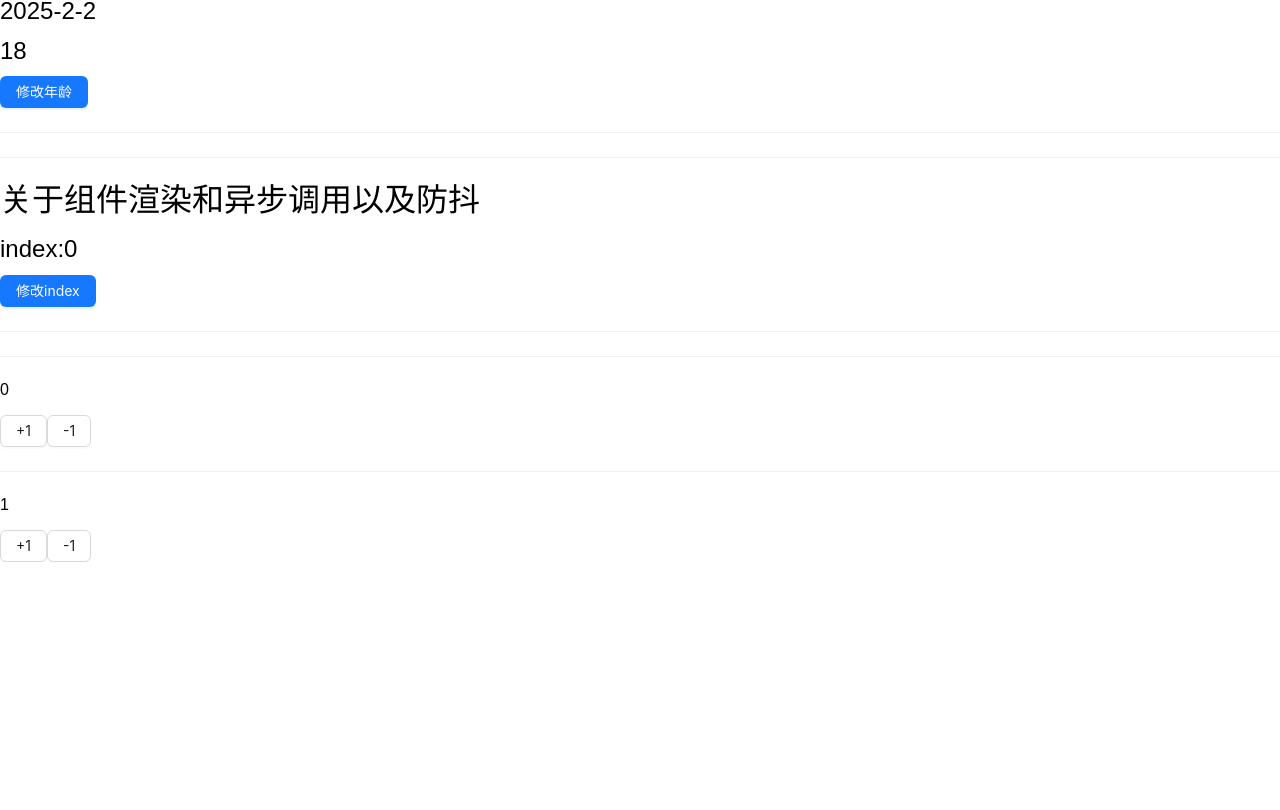
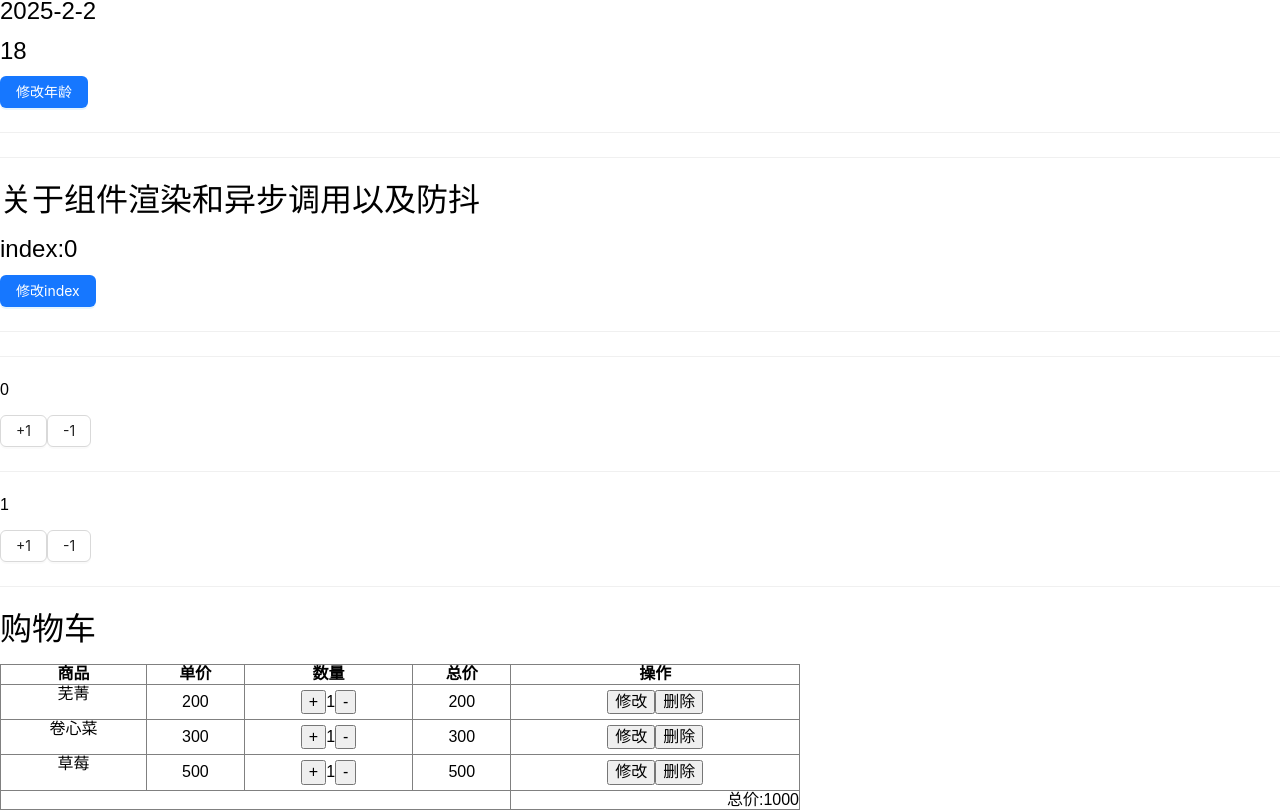
Before and after one commit to Daisyiio/react-demo, a React (Vite) app in the folder react-demo/: page / in a window 1280 px wide. Shown: the part 791-1601 px from the top of the page. Before the commit the page ends 1353 px from the top, so only its background shows below. Built offline with nearby package versions, Linux system fonts and the light colour scheme.

Commit message:
购物车 useReducer案例

```diff
--- a/react-demo/src/App.tsx
+++ b/react-demo/src/App.tsx
@@ -2,7 +2,7 @@ import "./App.scss";
 
 import Mustache from "@/components/Mustache";
 import { UseState, UseState2, UseState3 } from "@/components/UseState";
-import { UseReducer1 } from "@/components/useReducer";
+import { UseReducer1, UserReducer2 } from "@/components/useReducer";
 function App() {
   return (
     <>
@@ -12,6 +12,7 @@ function App() {
         <UseState2> </UseState2>
         <UseState3></UseState3>
         <UseReducer1></UseReducer1>
+        <UserReducer2></UserReducer2>
       </div>
     </>
   );
--- a/react-demo/src/components/useReducer.tsx
+++ b/react-demo/src/components/useReducer.tsx
@@ -13,14 +13,14 @@ const initFn = (state: State) => {
 };
 // 处理函数reducer  默认不执行  通过dispatch触发
 const reducer = (state: State, action: { type: "add" | "sub" }) => {
-    console.log("reducer");
+  console.log("reducer");
   switch (action.type) {
     case "add":
       return { count: state.count + 1 };
     case "sub":
       return { count: state.count - 1 };
   }
-//   return state;
+  //   return state;
 };
 function UseReducer1() {
   // const [state ,dispatch] = useReducer(UseReducer,initialArg,init?)
@@ -49,4 +49,150 @@ function UseReducer1() {
   );
 }
 
-export { UseReducer1 };
+//购物车案例
+const initData = [
+  { name: "芜菁", price: 200, count: 1, id: 1, isEdit: false },
+  { name: "卷心菜", price: 300, count: 1, id: 2, isEdit: false },
+  { name: "草莓", price: 500, count: 1, id: 3, isEdit: false },
+];
+type Action =
+  | { type: "add" | "sub" | "delete" | "edit" | "blur"; id: number }
+  | { type: "update_name"; id: number; newName: string };
+type Data = typeof initData;
+//处理函数
+const reducer2 = (
+  state: Data,
+  // action: {
+  //   type: "add" | "sub" | "delete" | "edit" | "update_name" | "blur";
+  //   id: number;
+  //   newName?: string;
+  // }
+  action:Action
+) => {
+  switch (action.type) {
+    case "add":
+      return state.map((item) => {
+        if (item.id === action.id) {
+          return { ...item, count: item.count + 1 }; // ✅ 返回新对象
+        }
+        return item;
+      });
+
+    case "sub":
+      return state.map((item) => {
+        if (item.id === action.id) {
+          return { ...item, count: Math.max(0, item.count - 1) }; // ✅ 防止负数
+        }
+        return item;
+      });
+    case "delete":
+      return state.filter((item) => item.id !== action.id);
+    case "edit":
+      return state.map((item) => {
+        if (item.id === action.id) {
+          return { ...item, isEdit: !item.isEdit }; // ✅ 返回新对象
+        }
+        return item;
+      });
+    case "update_name":
+      return state.map((item) => {
+        if (item.id === action.id) {
+          return { ...item, name: action.newName }; // ✅ 返回新对象
+        }
+        return item;
+      });
+    case "blur":
+      return state.map((item) => {
+        if (item.id === action.id) {
+          return { ...item, isEdit: false }; // ✅ 返回新对象
+        }
+        return item;
+      });
+    default:
+      return state;
+  }
+};
+function UserReducer2() {
+  const [data, dispatch2] = useReducer(reducer2, initData);
+  return (
+    <>
+      <Divider />
+      <h1>购物车</h1>
+      <table cellPadding={0} cellSpacing={0} width={800} border={1}>
+        <thead style={{ textAlign: "center" }}>
+          <tr>
+            <th>商品</th>
+            <th>单价</th>
+            <th>数量</th>
+            <th>总价</th>
+            <th>操作</th>
+          </tr>
+        </thead>
+        <tbody>
+          {data.map((item: any) => {
+            return (
+              <tr style={{ textAlign: "center" }} key={item.id}>
+                <td>
+                  {item.isEdit ? (
+                    <input
+                      value={item.name}
+                      onBlur={() => dispatch2({ type: "blur", id: item.id })}
+                      onChange={(e) =>
+                        dispatch2({
+                          type: "update_name",
+                          id: item.id,
+                          newName: e.target.value,
+                        })
+                      }
+                    ></input>
+                  ) : (
+                    <p>{item.name}</p>
+                  )}
+                </td>
+                <td>{item.price}</td>
+                <td>
+                  <button
+                    onClick={() => dispatch2({ type: "add", id: item.id })}
+                  >
+                    +
+                  </button>
+                  {item.count}
+                  <button
+                    onClick={() => dispatch2({ type: "sub", id: item.id })}
+                  >
+                    -
+                  </button>
+                </td>
+                <td>{item.price * item.count}</td>
+                <td>
+                  <button
+                    onClick={() => dispatch2({ type: "edit", id: item.id })}
+                  >
+                    修改
+                  </button>
+                  <button
+                    onClick={() => dispatch2({ type: "delete", id: item.id })}
+                  >
+                    删除
+                  </button>
+                </td>
+              </tr>
+            );
+          })}
+        </tbody>
+        <tfoot>
+          <tr>
+            <td colSpan={4}></td>
+            <td align="right">
+              总价:
+              {data.reduce((pre: any, cur: any): number => {
+                return pre + cur.price * cur.count;
+              }, 0)}
+            </td>
+          </tr>
+        </tfoot>
+      </table>
+    </>
+  );
+}
+export { UseReducer1, UserReducer2 };
```
